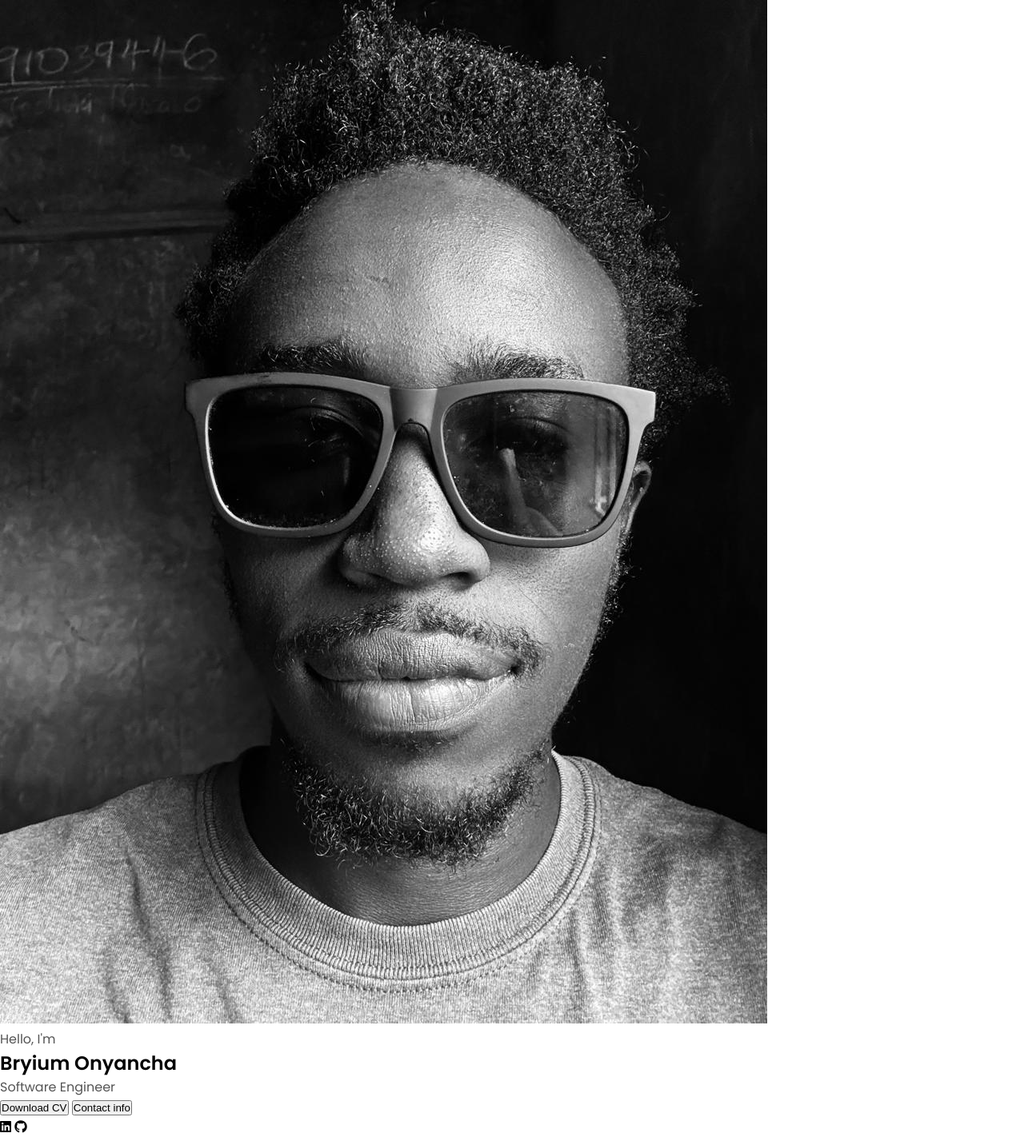
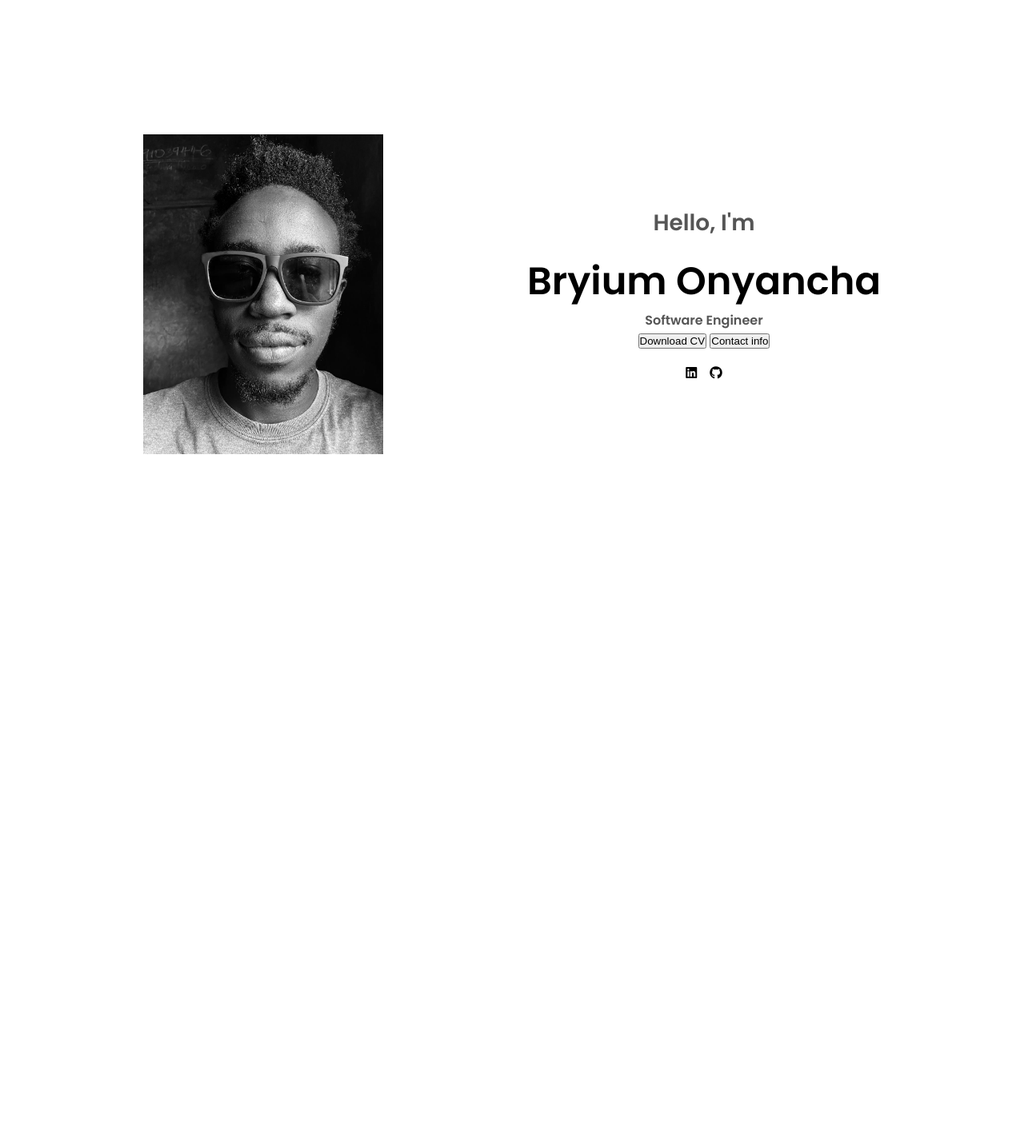
Before and after one commit to Bryium/Portfolio, a Django app: page /Home/ in a window 1280 px wide. Shown: the part 136-1558 px from the top of the page at 80% size. After the commit the page ends 704 px from the top, so only its background shows below. Run offline with Django 4.2, Linux system fonts and the light colour scheme; some libraries are stand-ins or nearby versions.

Commit message:
styled the profile section

```diff
--- a/Home/static/style.css
+++ b/Home/static/style.css
@@ -129,3 +129,72 @@ a:hover {
 .hamburger-icon.open span:last-child {
   transform: rotate(-45deg) translate(10px, -5px);
 }
+
+
+/* SECTIONS */
+
+section {
+padding-top: 4vh;
+  height: 96vh;
+  margin: 0 10rem;
+  box-sizing: border-box;
+  min-height: fit-content;
+}
+
+.section-container {
+  display: flex;
+}
+
+/* PROFILE SECTION */
+#profile {
+  display: flex;
+  justify-content: center;
+  gap: 5rem;
+  height: 88vh;
+}
+
+.section_pic-container {
+  display: flex;
+  height: 400px;
+  width: 400px;
+  margin: auto 0;
+}
+
+.section_text {
+  align-self: center;
+  text-align: center;
+}
+
+.section_text p {
+  font-weight: 600;
+}
+
+.section_text_p1 {
+  text-align: center;
+}
+
+.section_text_p1 {
+  font-size: 1.75rem;
+  margin-bottom: 1rem;
+}
+
+.title {
+  font-size: 3rem;
+  text-align: center;
+}
+
+#socials-container {
+  display: flex;
+  justify-content: center;
+  margin-top: 1rem;
+  gap: 1rem;
+}
+
+/* ICONS */
+.fa-brands fa-linkedin {
+  cursor: pointer;
+}
+
+. fa-brands fa-github {
+  cursor: pointer;
+}
--- a/templates/home.html
+++ b/templates/home.html
@@ -48,17 +48,17 @@
     </div>
 </nav>
 
-{#PROFILE#}
+{# PROFILE SECTION #}
 
+{% load static %}
 <section id="profile">
-    <div class="section_pic_container">
+    <div class="section_pic-container">
         <img src="{% static 'assets/profile-pic.jpg' %}" alt="Bryium Onyancha profile picture">
     </div>
     <div class="section_text">
         <p class="section_text_p1">Hello, I'm</p>
         <h1 class="title">Bryium Onyancha</h1>
         <p class="section_text_p2">Software Engineer </p>
-        {% load static %}
         <div class="btn-container">
             <button class="btn btn-color-2" onclick="window.open('{% static 'assets/Resume.pdf' %}')">
                 Download CV
@@ -70,14 +70,15 @@
         <div id="socials-container">
             <a href="https://www.linkedin.com/in/bryium/" target="_blank" aria-label="My LinkedIn profile">
                 <i class="fa-brands fa-linkedin"></i>
+            </a>
             <a href="https://github.com/Bryium" target="_blank" aria-label="My Github profile">
                 <i class="fa-brands fa-github" style="color: #000000;"></i>
-
             </a>
         </div>
-
     </div>
 </section>
+
+
 <script src="{% static 'script.js' %}"></script>
 </body>
 
```
Lines whose indentation alone changed are shown as unchanged.
